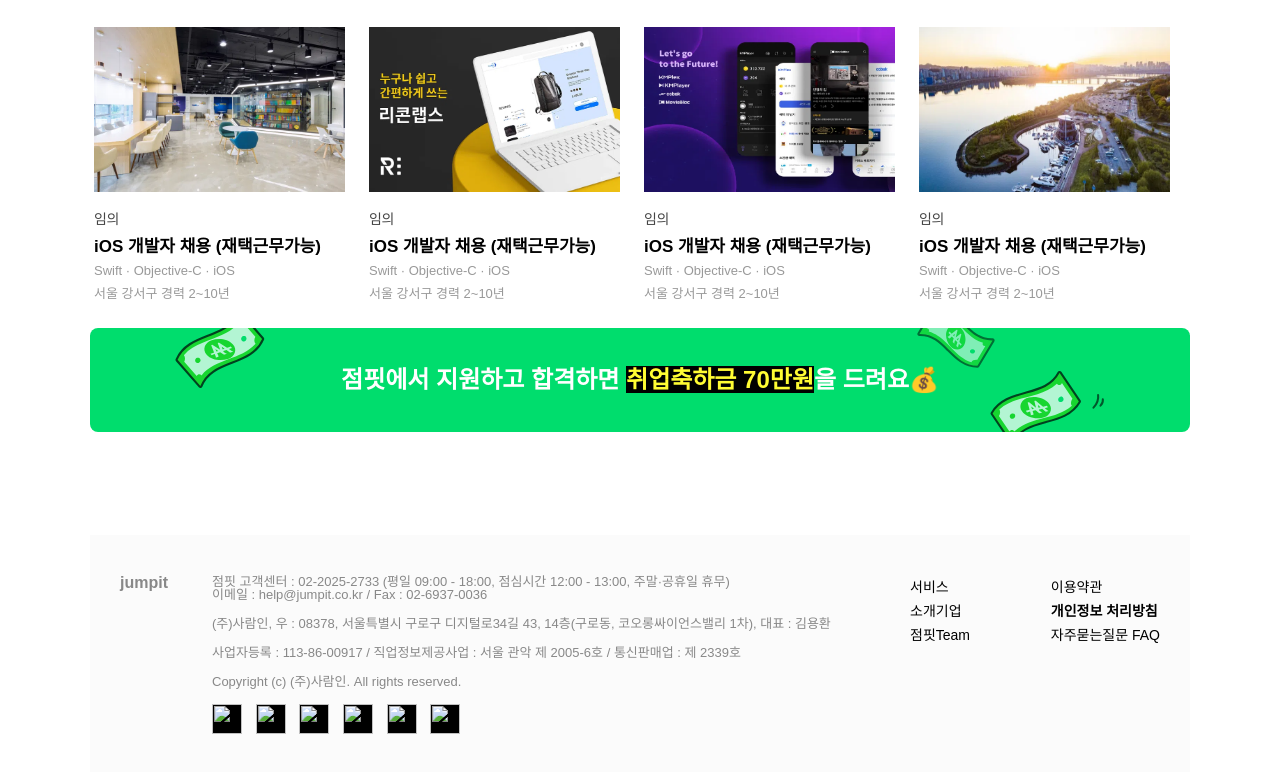
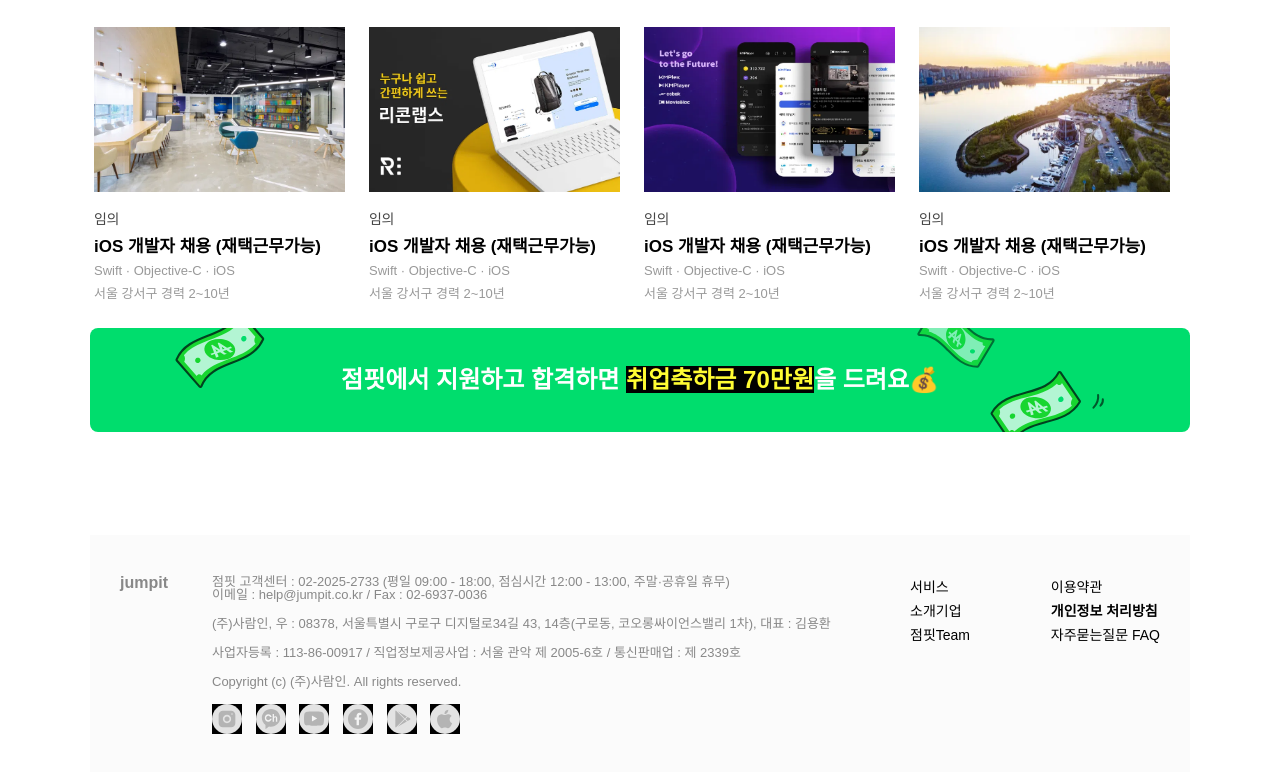
Before and after one commit to y0un0909/jumpit, a plain HTML site: page index.html in a window 1280 px wide. Shown: the part 1444-2216 px from the top of the page. Drawn offline with nearby package versions, Linux system fonts and the light colour scheme; a web font is replaced by a local one.

Commit message:
Add files via upload

```diff
--- a/index.html
+++ b/index.html
@@ -389,12 +389,12 @@
                             <dd>사업자등록 : 113-86-00917 / 직업정보제공사업 : 서울 관악 제 2005-6호 / 통신판매업 : 제 2339호</dd>
                             <dd>Copyright (c) (주)사람인. All rights reserved.</dd>
                             <dd class="imgg">
-                                <img src="" alt="">
-                                <img src="" alt="">
-                                <img src="" alt="">
-                                <img src="" alt="">
-                                <img src="" alt="">
-                                <img src="" alt="">
+                                <img src="img/instar.svg" alt="">
+                                <img src="img/kakao.svg" alt="">
+                                <img src="img/youtube.svg" alt="">
+                                <img src="img/facebook.svg" alt="">
+                                <img src="img/google.svg" alt="">
+                                <img src="img/apple.svg" alt="">
                             </dd>
                         </dl>
                         <div class="nna">
```
Also changed, not shown: img/apple.svg (added), img/facebook.svg (added), img/google.svg (added), img/instar.svg (added), img/kakao.svg (added), img/youtube.svg (added).
